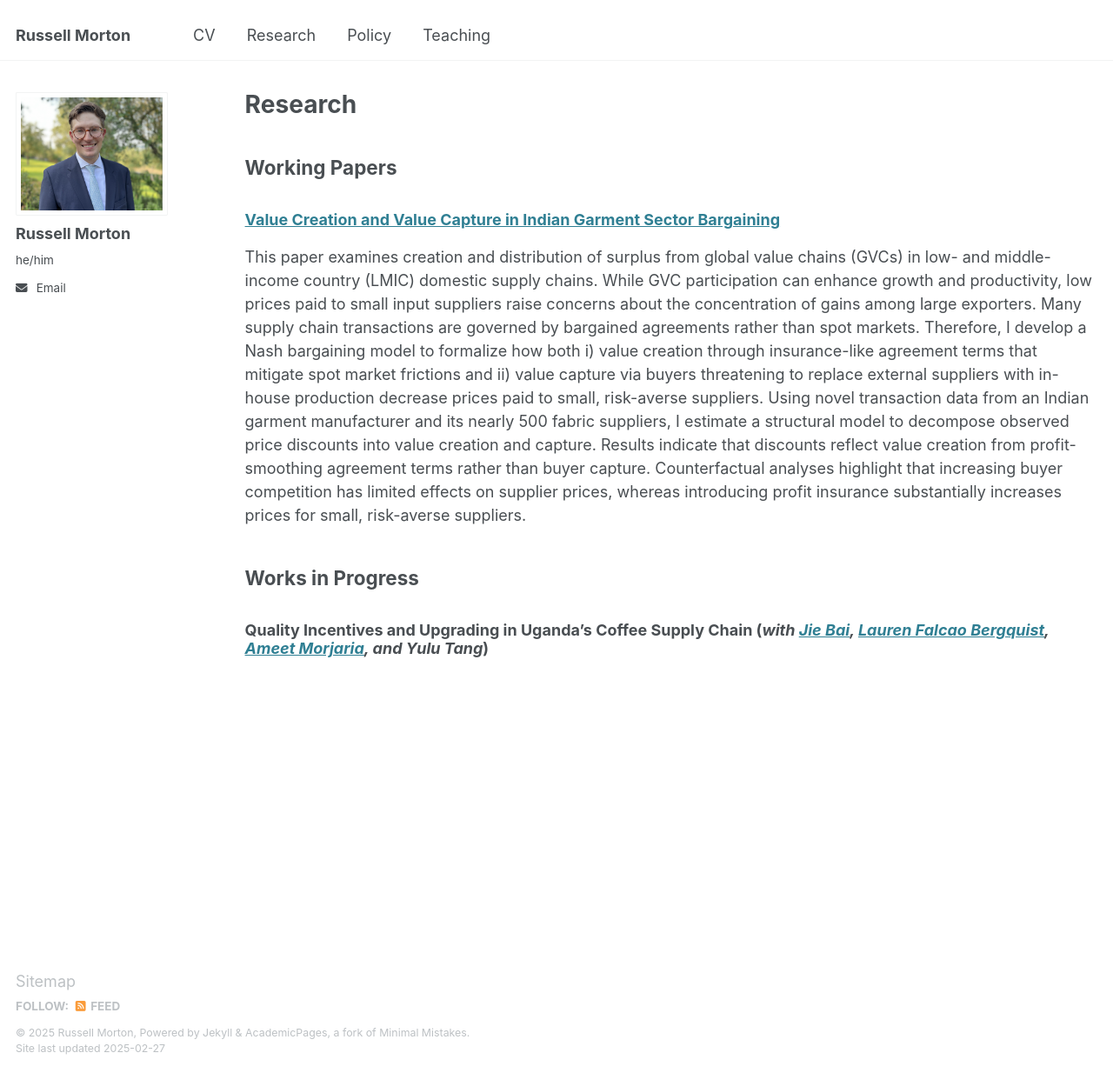
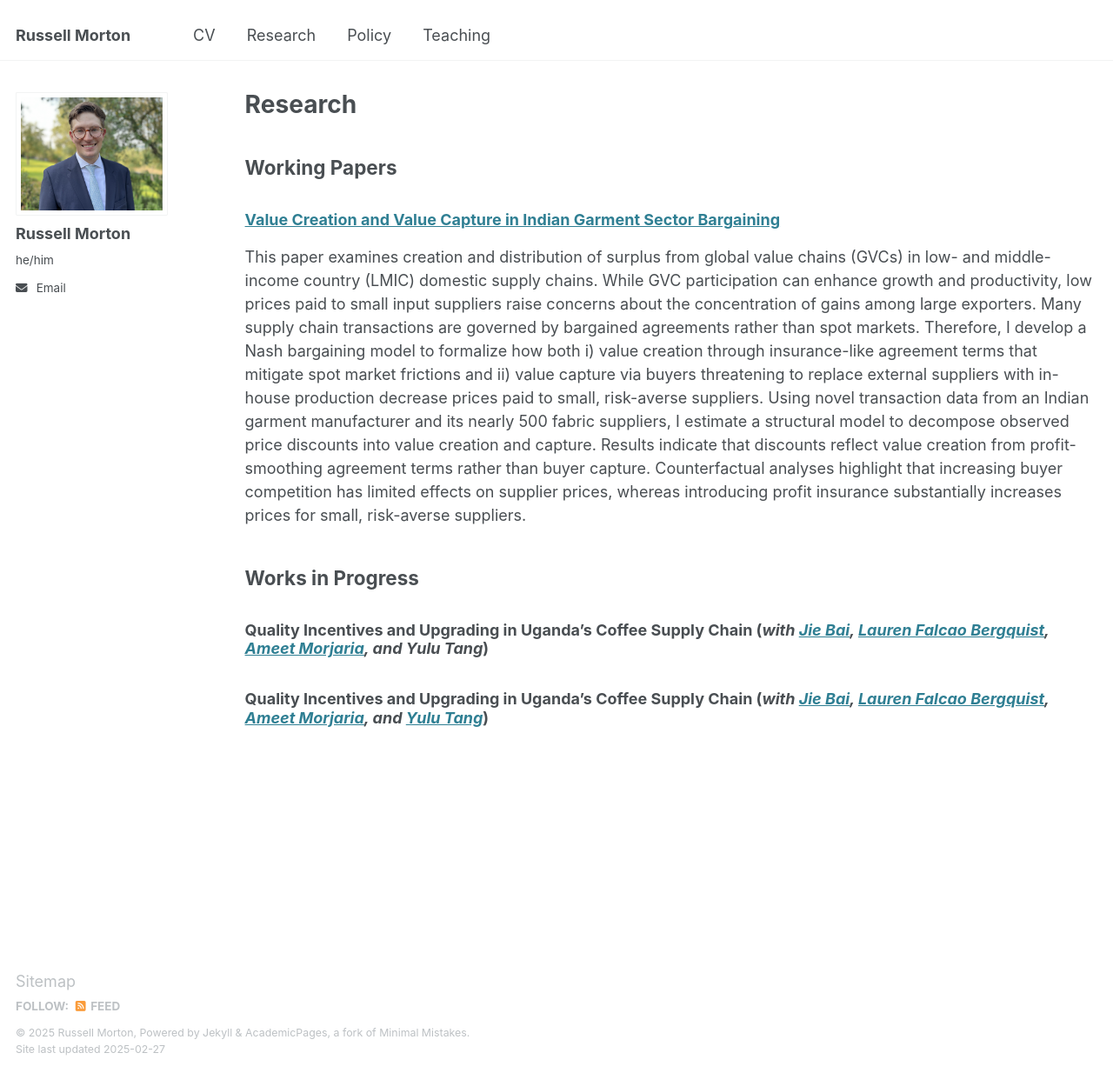
Before and after one commit to rpmorton/rpmorton.github.io, a Jekyll site: the page built from _pages/research.md, in a window 1280 px wide and 1234 px high. Shown: the whole window at 87% size. Built offline with Jekyll 4.4.1, drawn with Linux system fonts in a browser that asks for light colours.

Commit message:
Update research.md

```diff
--- a/_pages/research.md
+++ b/_pages/research.md
@@ -13,3 +13,5 @@ This paper examines creation and distribution of surplus from global value chain
 ## Works in Progress
 
 ### Quality Incentives and Upgrading in Uganda’s Coffee Supply Chain (_with [Jie Bai](https://sites.google.com/site/jiebaiecon/home), [Lauren Falcao Bergquist](https://sites.google.com/site/laurenfbergquist), [Ameet Morjaria](https://sites.google.com/site/ameetmorjaria), and Yulu Tang_)
+
+### Quality Incentives and Upgrading in Uganda’s Coffee Supply Chain (_with [Jie Bai](https://sites.google.com/site/jiebaiecon/home), [Lauren Falcao Bergquist](https://sites.google.com/site/laurenfbergquist), [Ameet Morjaria](https://sites.google.com/site/ameetmorjaria), and [Yulu Tang](https://sites.google.com/view/yulutang)_)
```
